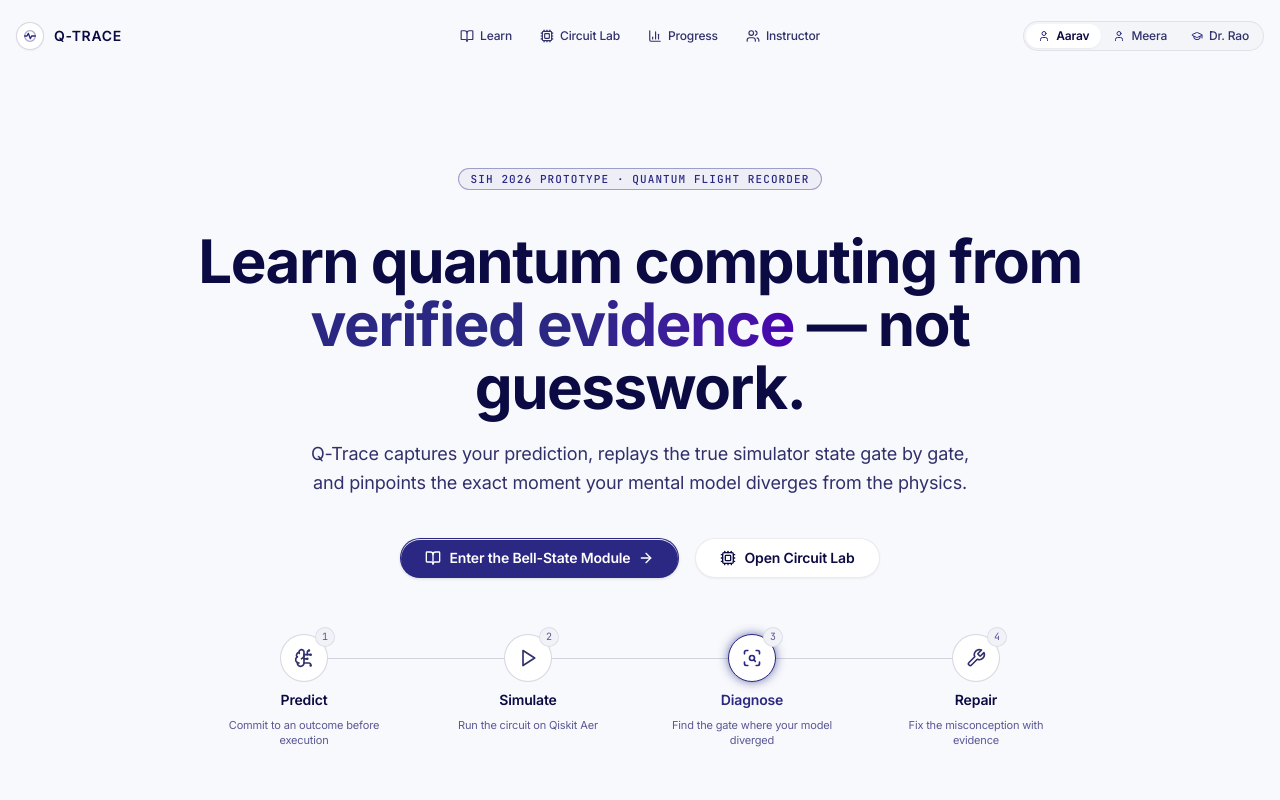
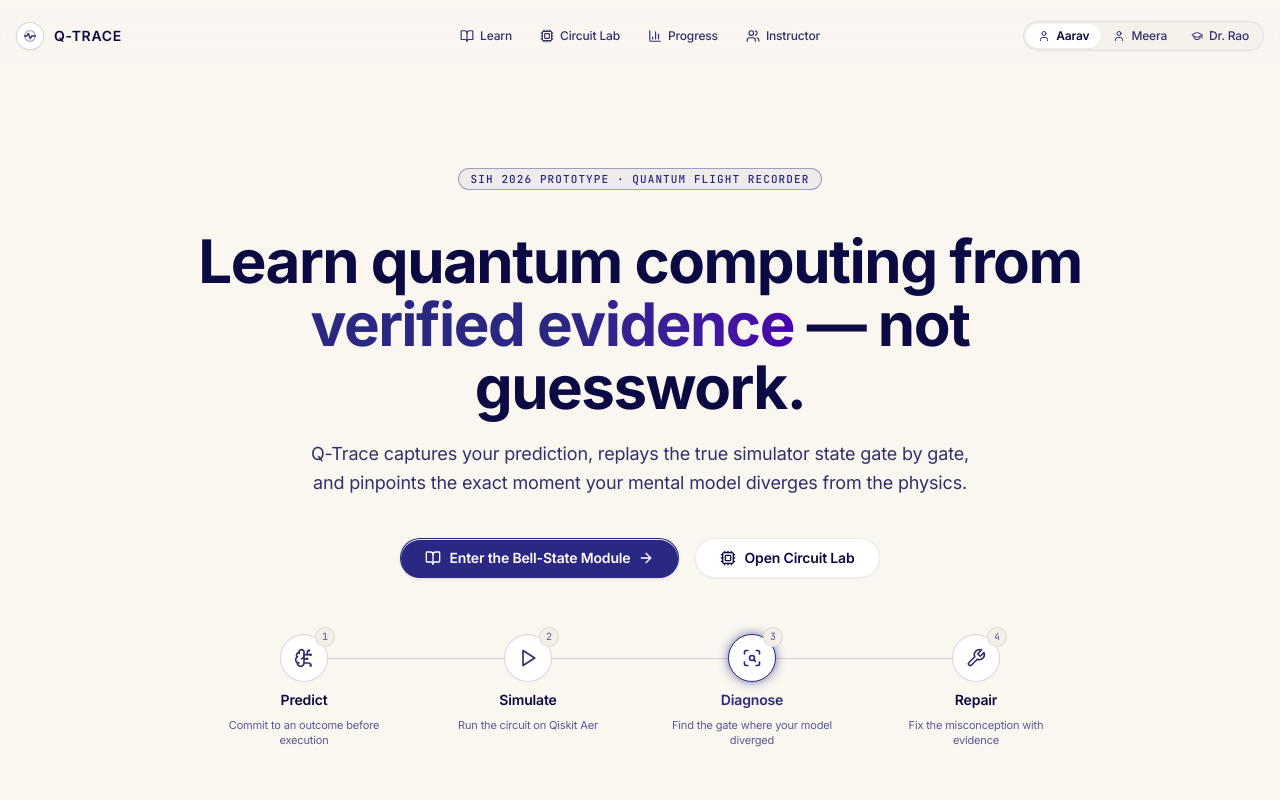
Before and after one commit to vinodkrishna221/Q-Trace, a Next.js app in the folder apps/web/: page / in a window 1280 px wide. Shown: the top 800 px of the page. Built offline with nearby package versions, Linux system fonts and the light colour scheme.

Commit message:
style(theme): update light mode canvas to creamy golden white

```diff
--- a/apps/web/app/globals.css
+++ b/apps/web/app/globals.css
@@ -12,11 +12,11 @@
 /* 1. Theme 4 Master CSS Custom Properties */
 :root {
   /* Surface System (Light Mode: Archival Mineral Lithograph) */
-  --bg-canvas: #f8f9fc;       /* oklch(0.980 0.005 270) Heavy acid-free alabaster */
+  --bg-canvas: #faf6f0;       /* oklch(0.980 0.005 270) Heavy acid-free alabaster */
   --bg-surface: #ffffff;      /* oklch(1.000 0.000 0) Pure bleached kaolin */
-  --bg-surface-raised: #f0f2f7;/* oklch(0.955 0.007 270) Pressed ivory tile */
-  --bg-surface-sunken: #e9edf4;/* oklch(0.930 0.010 270) Optical mineral trench */
-  --bg-surface-active: #dde3ed;/* oklch(0.900 0.012 270) Active pill state */
+  --bg-surface-raised: #f3eee6;/* oklch(0.955 0.007 270) Pressed ivory tile */
+  --bg-surface-sunken: #ece6dc;/* oklch(0.930 0.010 270) Optical mineral trench */
+  --bg-surface-active: #e5dfd4;/* oklch(0.900 0.012 270) Active pill state */
   --bg-surface-overlay: #ffffff;
 
   /* Legacy surface aliases */
```
